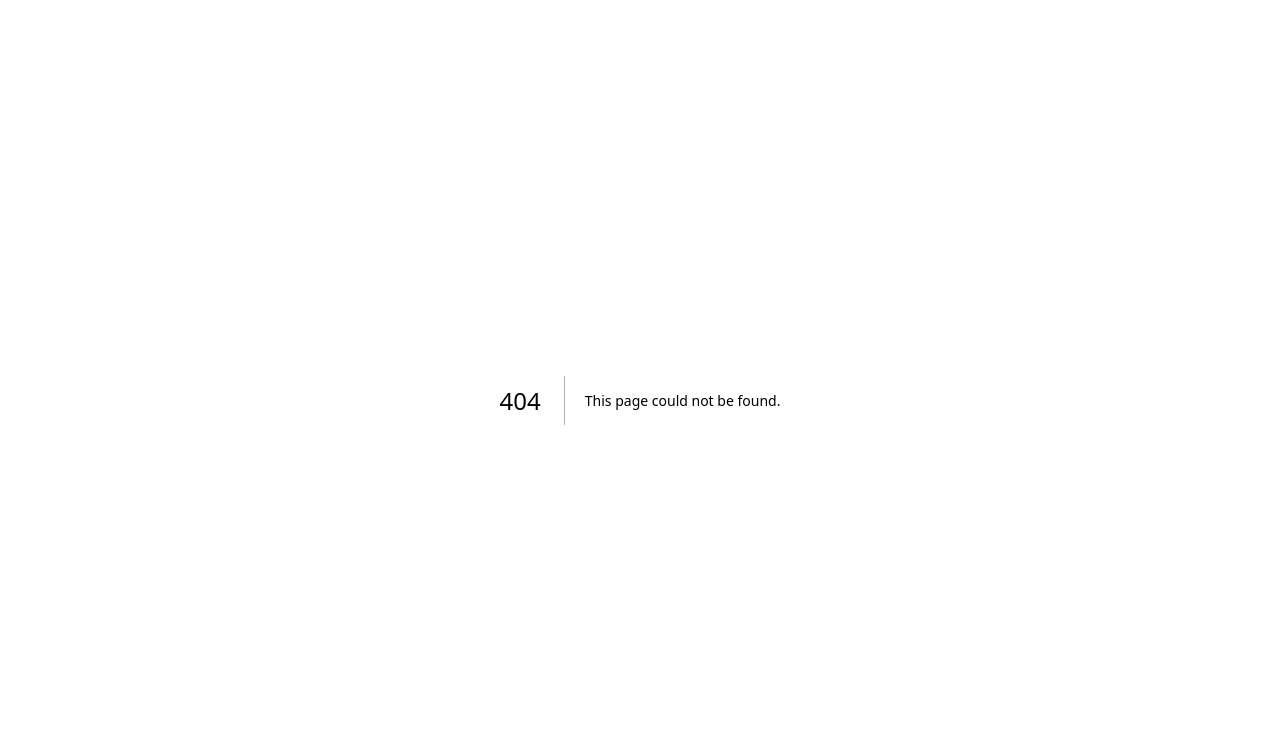
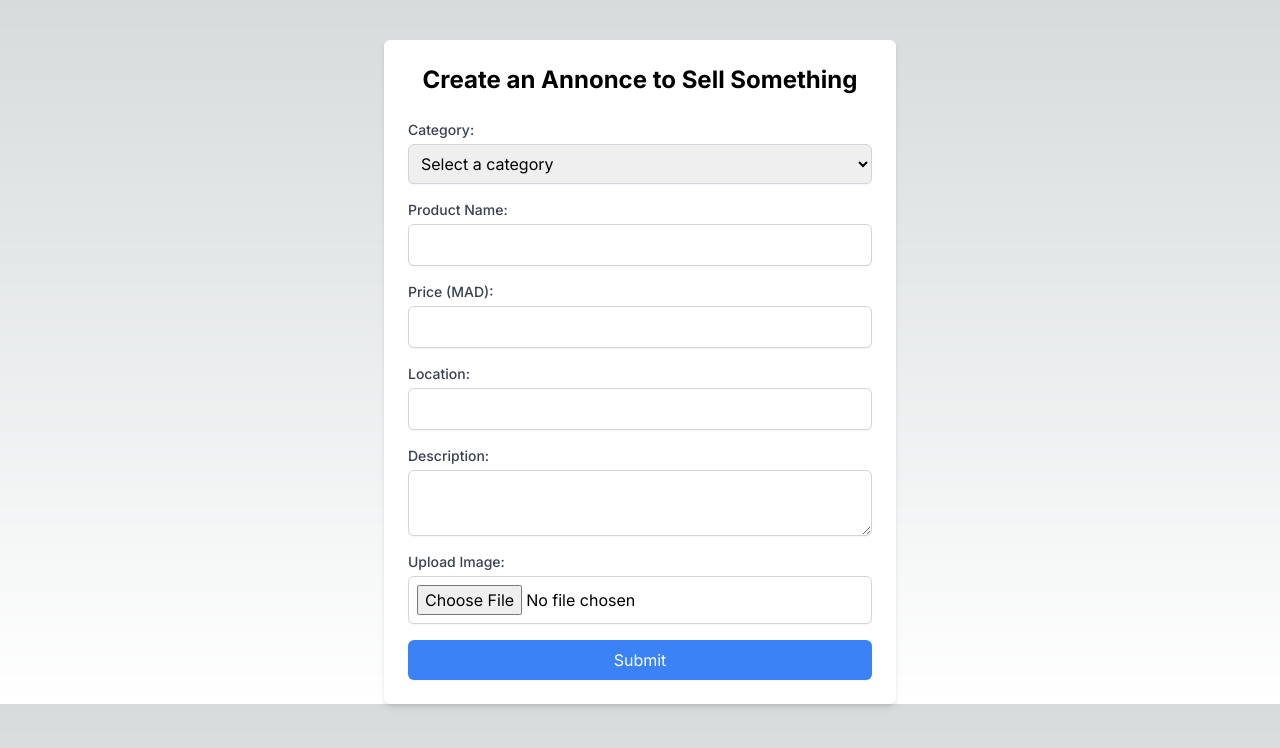
Before and after one commit to Marouane124/Swika-app, a Next.js app: page /formulaireAnnonce in a window 1280 px wide. Before the commit this address had no page. Shown: the top 748 px of the page. Built offline with nearby package versions, Linux system fonts and the light colour scheme.

Commit message:
formulaire annonce v1

```diff
--- /dev/null
+++ b/app/formulaireAnnonce/page.tsx
@@ -0,0 +1,108 @@
+"use client";
+import { useState } from 'react';
+
+const FormulaireAnnonce = () => {
+  const [category, setCategory] = useState('');
+  const [productName, setProductName] = useState('');
+  const [price, setPrice] = useState('');
+  const [location, setLocation] = useState('');
+  const [description, setDescription] = useState('');
+  const [image, setImage] = useState<File | null>(null);
+
+  const handleSubmit = (e: React.FormEvent) => {
+    e.preventDefault();
+    // Handle form submission here (e.g., send data to an API)
+    console.log({ category, productName, price, location, description, image });
+  };
+
+  const handleImageChange = (e: React.ChangeEvent<HTMLInputElement>) => {
+    if (e.target.files && e.target.files[0]) {
+      setImage(e.target.files[0]);
+    }
+  };
+
+  return (
+    <div className="max-w-lg mx-auto mt-10 p-6 bg-white shadow-md rounded-md">
+      <h1 className="text-2xl font-bold mb-6 text-center">Create an Annonce to Sell Something</h1>
+      <form onSubmit={handleSubmit}>
+        <div className="mb-4">
+          <label htmlFor="category" className="block text-sm font-medium text-gray-700">Category:</label>
+          <select
+            id="category"
+            value={category}
+            onChange={(e) => setCategory(e.target.value)}
+            required
+            className="mt-1 block w-full p-2 border border-gray-300 rounded-md shadow-sm focus:ring-blue-500 focus:border-blue-500"
+          >
+            <option value="" disabled>Select a category</option>
+            <option value="electronics">Electronics</option>
+            <option value="furniture">Furniture</option>
+            <option value="clothing">Clothing</option>
+            <option value="books">Books</option>
+            {/* Add more categories as needed */}
+          </select>
+        </div>
+        <div className="mb-4">
+          <label htmlFor="productName" className="block text-sm font-medium text-gray-700">Product Name:</label>
+          <input
+            type="text"
+            id="productName"
+            value={productName}
+            onChange={(e) => setProductName(e.target.value)}
+            required
+            className="mt-1 block w-full p-2 border border-gray-300 rounded-md shadow-sm focus:ring-blue-500 focus:border-blue-500"
+          />
+        </div>
+        <div className="mb-4">
+          <label htmlFor="price" className="block text-sm font-medium text-gray-700">Price (MAD):</label>
+          <input
+            type="number"
+            id="price"
+            value={price}
+            onChange={(e) => setPrice(e.target.value)}
+            required
+            className="mt-1 block w-full p-2 border border-gray-300 rounded-md shadow-sm focus:ring-blue-500 focus:border-blue-500"
+          />
+        </div>
+        <div className="mb-4">
+          <label htmlFor="location" className="block text-sm font-medium text-gray-700">Location:</label>
+          <input
+            type="text"
+            id="location"
+            value={location}
+            onChange={(e) => setLocation(e.target.value)}
+            required
+            className="mt-1 block w-full p-2 border border-gray-300 rounded-md shadow-sm focus:ring-blue-500 focus:border-blue-500"
+          />
+        </div>
+        <div className="mb-4">
+          <label htmlFor="description" className="block text-sm font-medium text-gray-700">Description:</label>
+          <textarea
+            id="description"
+            value={description}
+            onChange={(e) => setDescription(e.target.value)}
+            required
+            className="mt-1 block w-full p-2 border border-gray-300 rounded-md shadow-sm focus:ring-blue-500 focus:border-blue-500"
+          />
+        </div>
+        <div className="mb-4">
+          <label htmlFor="image" className="block text-sm font-medium text-gray-700">Upload Image:</label>
+          <input
+            type="file"
+            id="image"
+            onChange={handleImageChange}
+            className="mt-1 block w-full p-2 border border-gray-300 rounded-md shadow-sm focus:ring-blue-500 focus:border-blue-500"
+          />
+        </div>
+        <button
+          type="submit"
+          className="w-full bg-blue-500 text-white p-2 rounded-md shadow-sm hover:bg-blue-600 focus:ring-2 focus:ring-blue-500 focus:ring-opacity-50"
+        >
+          Submit
+        </button>
+      </form>
+    </div>
+  );
+};
+
+export default FormulaireAnnonce;
```
